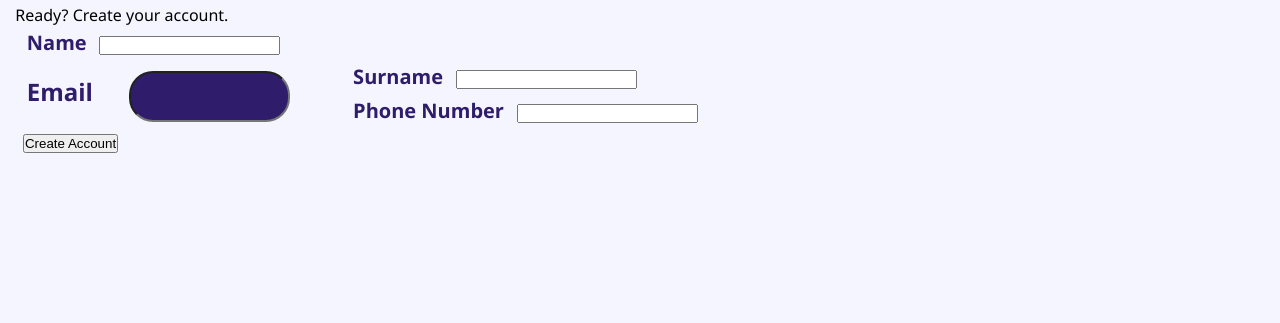
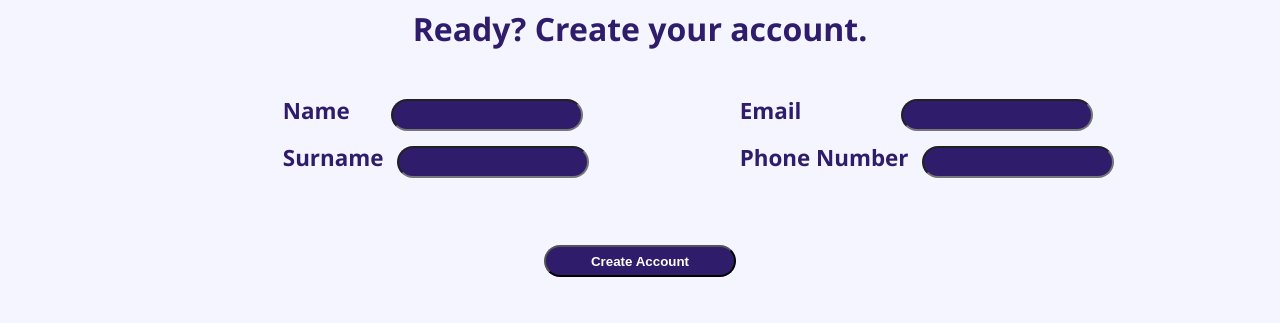
Before and after one commit to Fluffkin23/Project-2-Resit, a PHP site: page /Registration.html in a window 1280 px wide. Shown: the part 228-551 px from the top of the page. Run offline with PHP 8.4, Linux system fonts and the light colour scheme.

Commit message:
registration css fix without footer

```diff
--- a/Registration.html
+++ b/Registration.html
@@ -28,40 +28,41 @@
             </ul>
         </nav>
     </header>
-    <main>
+    <div class="reg-container">
+        <main class="reg">
             <div class="reg-title">
                 Ready?  Create your account.
             </div>
             <form>
                 <div class="reg-form">
-                <div class="name">
+                    <div class="reg-name">
                         <label for="name">Name</label>
                         <input type="text" name="name" id="name">
                     </div>
-                <div class="email">
+                    <div class="reg-email">
                         <label for="email">Email</label>
                         <input type="email" name="email" id="email">
                     </div>
-                <div class="surname">
+                    <div class="reg-surname">
                         <label for="surname">Surname</label>
                         <input type="text" name="surname" id="surname">
                     </div>
-                <div class="phone">
+                    <div class="reg-phone">
                         <label for="phone">Phone Number</label>
                         <input type="number" name="number" id="number">
                     </div>
                 </div>
-            <div>
+                <div class="reg-submit">
                     <input type="submit" value="Create Account">
                 </div>
             </form>
-
         </main>
         <footer>
             <!-- <div class="footer">
                 <h1>The future of change: are you ready?</h1>
             </div> -->
         </footer>
+    </div>
 
 </body>
 </html>
--- a/style.css
+++ b/style.css
@@ -191,20 +191,69 @@ li {
 /* end index page */
 /* Start Registration Page */
 
-/* .reg-title{
-  font-size: 40px;
-  color: #2F1C6A;
+.reg-container{
+
+}
+
+.reg{
+  display: grid;
+  grid-template-rows: 10vh 30vh;
+}
+
+.reg-title{
+  color:#2F1C6A;
   font-weight: bold;
-  border-left-width: 100px;
-  padding-left: 100px;
-  margin-left: 600px;
-} */
+  text-align: center;
+  font-size: 2rem;
+}
 .reg-form{
-  font-size: 20px;
+  display: grid;
+  grid-template-columns: auto auto;
+  font-size: 1.4rem;
   font-weight: bolder;
   color: #2F1C6A;
-  border-left: 100px;
+  margin-left: 20vw;
 }
+.reg-name input{
+  width: 15vw;
+  padding:0.5vw;
+  border-radius: 1.5rem;
+  background: #2F1C6A;
+  margin-left: 2.5vw;
+}
+.reg-email input{
+  width: 15vw;
+  padding:0.5vw;
+  border-radius: 1.5rem;
+  background: #2F1C6A;
+  margin-left: 7vw;
+}
+.reg-surname input{
+  width: 15vw;
+  padding:0.5vw;
+  border-radius: 1.5rem;
+  background: #2F1C6A;
+}
+.reg-phone input{
+  width: 15vw;
+  padding:0.5vw;
+  border-radius: 1.5rem;
+  background: #2F1C6A;
+}
+.reg-submit{
+  text-align: center;
+  margin-top: 7vh;
+
+}
+.reg-submit input{
+  color:#fff;
+  font-weight: bold;
+  width: 15vw;
+  padding:0.5vw;
+  border-radius: 1.5rem;
+  background-color: #2F1C6A;
+}
+
 /* End Registration Page */
 
 /* Start Login Page */
@@ -213,10 +262,6 @@ li {
     font-weight: bold;
     text-align: center;
     font-size: 1.5rem;
-    /* font-weight: bold;
-    border-left-width: 100px;
-    padding-left: 100px;
-    margin-left: 600px; */
   }
 .login_container{
   display: grid;
```
Lines whose indentation alone changed are shown as unchanged.
